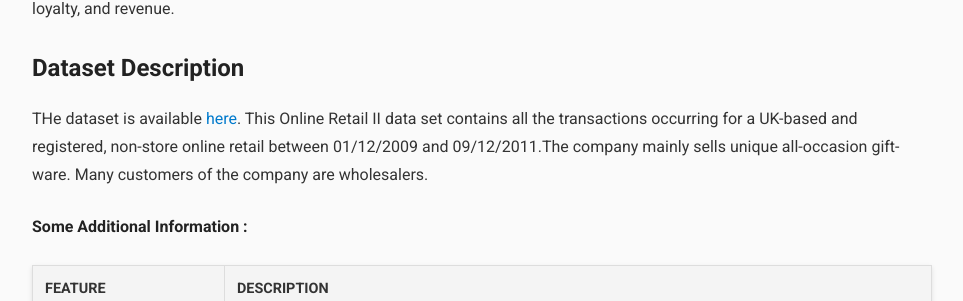
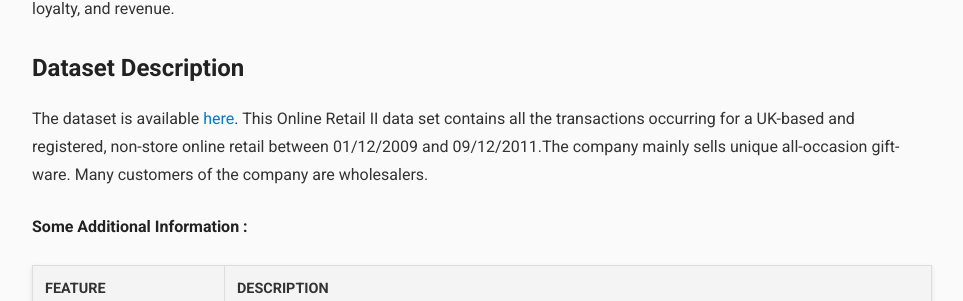
Before and after one commit to vishrut-b/clustering-analysis-of-online-retail-data, a Jekyll site: the page built from index.md, in a window 1280 px wide and 900 px high, scrolled down 919 px. Shown: the part 151-452 px from the top of the window, without its empty margins (158-1121 px from the left). Built offline with Jekyll 4.4.1, drawn with Linux system fonts in a browser that asks for light colours.

```diff
--- a/index.md
+++ b/index.md
@@ -32,7 +32,7 @@ Jupyter notebook available [here](https://github.com/vishrut-b/clustering-analys
 This project utilizes K-Means clustering, an unsupervised machine learning algorithm, to segment customers based on their purchasing behavior. By understanding customer profiles, businesses can tailor their strategies to boost customer satisfaction, loyalty, and revenue.
 
 ## Dataset Description
-THe dataset is available [here](https://archive.ics.uci.edu/dataset/502/online+retail+ii). This Online Retail II data set contains all the transactions occurring for a UK-based and registered, non-store online retail between 01/12/2009 and 09/12/2011.The company mainly sells unique all-occasion gift-ware. Many customers of the company are wholesalers.
+The dataset is available [here](https://archive.ics.uci.edu/dataset/502/online+retail+ii). This Online Retail II data set contains all the transactions occurring for a UK-based and registered, non-store online retail between 01/12/2009 and 09/12/2011.The company mainly sells unique all-occasion gift-ware. Many customers of the company are wholesalers.
 
 #### Some Additional Information :
 
```
